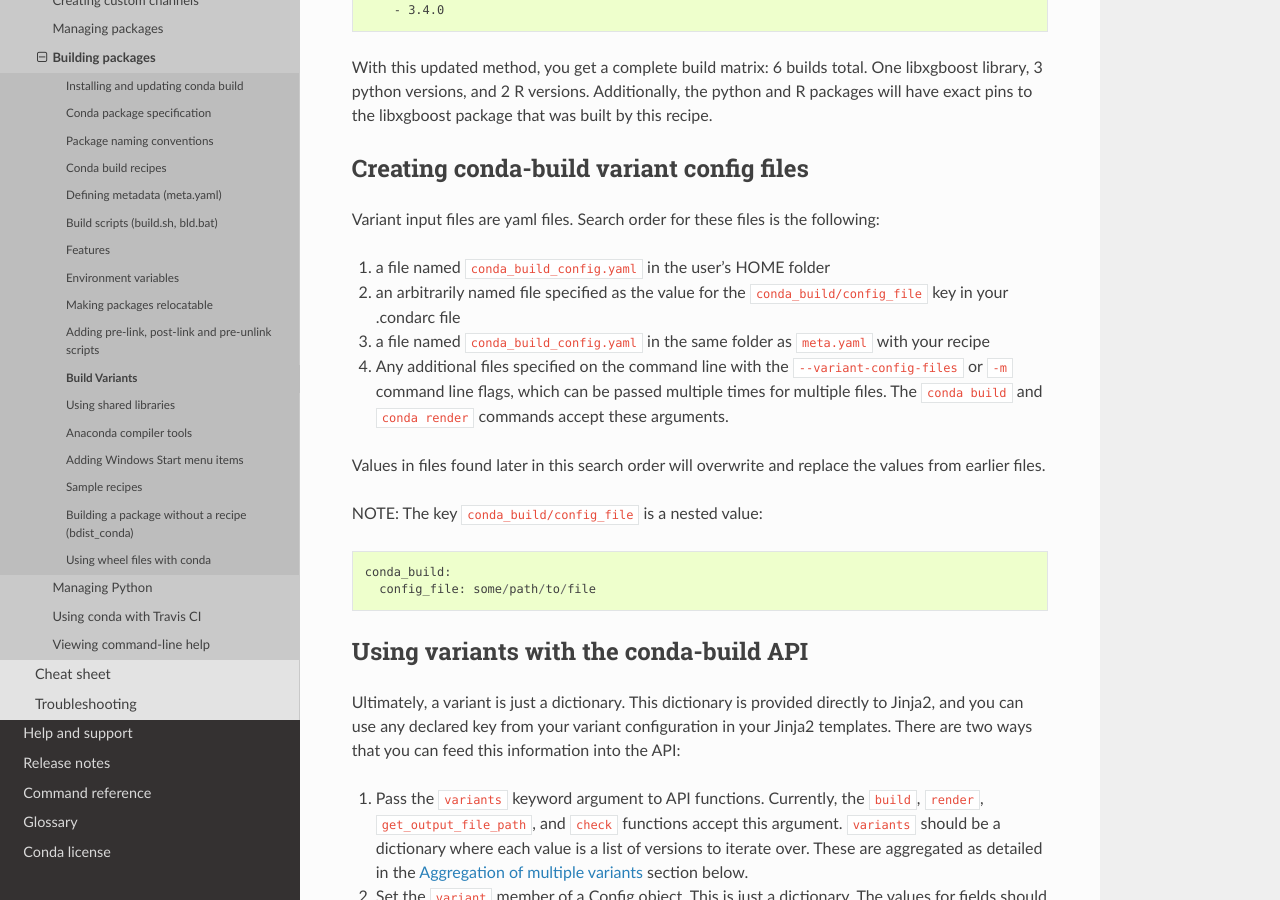
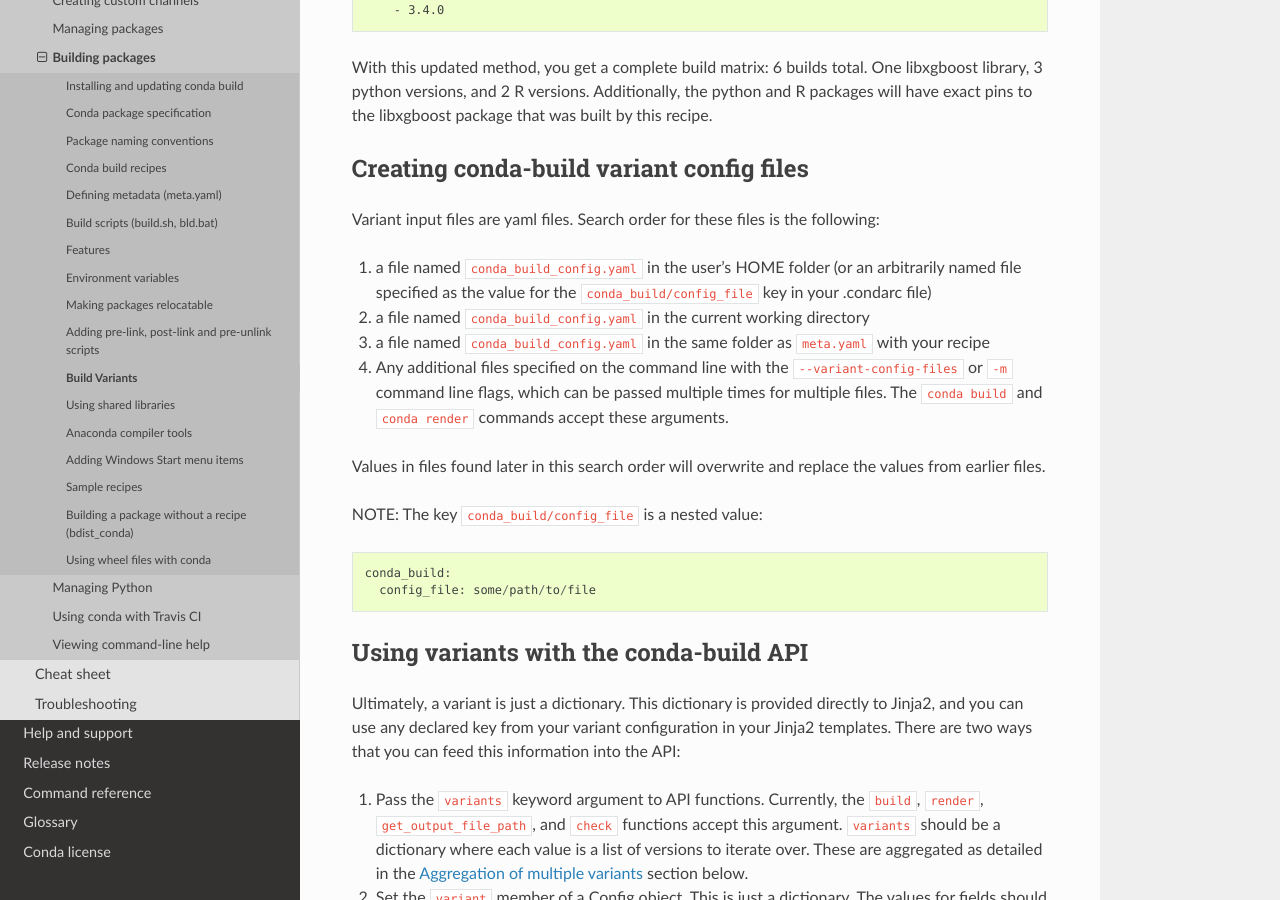
Before and after one commit to conda/conda-docs, a Sphinx documentation site: the page built from docs/source/user-guide/tasks/build-packages/variants.rst, in a window 1280 px wide and 900 px high, scrolled down 4913 px. Built offline with Sphinx 7.4.7 and the Read the Docs theme 2.0.0, drawn with Linux system fonts in a browser that asks for light colours.

Commit message:
Update search order for conda_build_config.yaml
These corrections are based on my testing and reading of the conda-build 3 source code and comments: at https://github.com/conda/conda-build/blob/e2a4a8fd1d29347f6c12f8464d9537486b4be983/conda_build/variants.py#L140

'cwd' was added to the search path for conda-build 3.0.0 in commit: https://github.com/conda/conda-build/commit/36c272542acb00aec0fd60ee44365af61a848c11

The behavior where the conda_build/config_file entry overrides the default location in home dir appears to be even older.

```diff
--- a/docs/source/user-guide/tasks/build-packages/variants.rst
+++ b/docs/source/user-guide/tasks/build-packages/variants.rst
@@ -293,9 +293,9 @@ Creating conda-build variant config files
 
 Variant input files are yaml files.  Search order for these files is the following:
 
-1. a file named ``conda_build_config.yaml`` in the user's HOME folder
-2. an arbitrarily named file specified as the value for the
-   ``conda_build/config_file`` key in your .condarc file
+1. a file named ``conda_build_config.yaml`` in the user's HOME folder (or an arbitrarily named file specified as the value for the
+   ``conda_build/config_file`` key in your .condarc file)
+2. a file named ``conda_build_config.yaml`` in the current working directory
 3. a file named ``conda_build_config.yaml`` in the same folder as ``meta.yaml``
    with your recipe
 4. Any additional files specified on the command line with the
```
